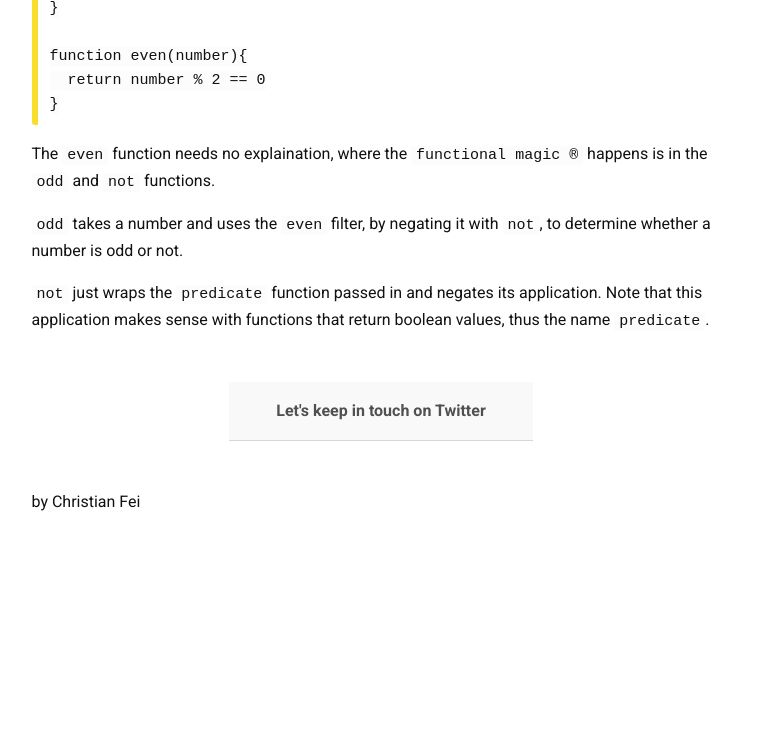
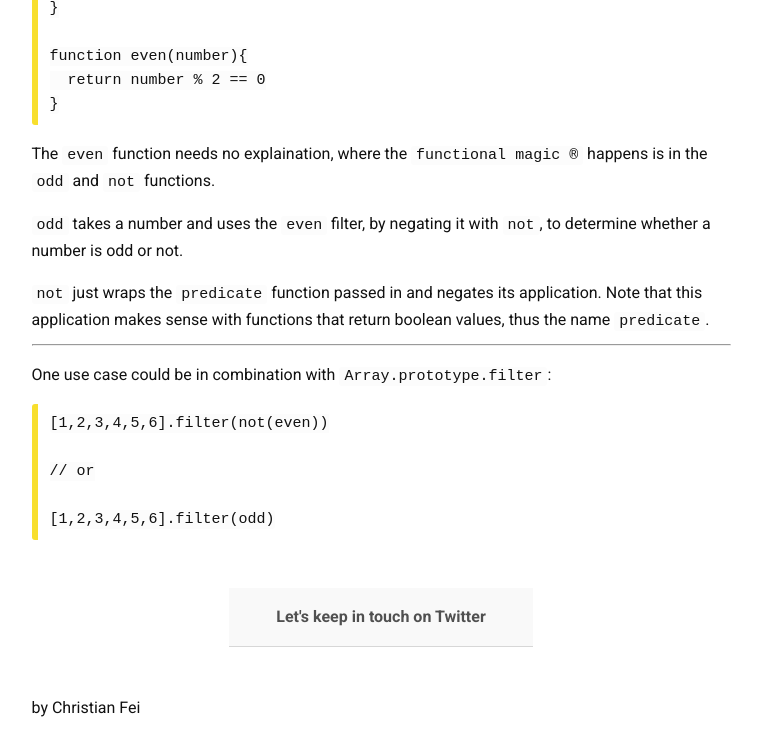
Before and after one commit to christian-fei/christian-fei.github.io-pandoc, a Jekyll site: the page built from _posts/2015-05-09-Functional-JavaScript-write-your-negate-not-function.md, in a window 1280 px wide and 900 px high, scrolled down 978 px. Shown: the top 756 px of the window, without its empty margins (259-1021 px from the left). Built offline with Jekyll 4.4.1, drawn with Linux system fonts in a browser that asks for light colours; Markdown is read by kramdown in place of the engine named in the settings; comment, search, counter and statistics services are not loaded; before the commit the page ends 1672 px from its top, so only the background shows below that.

Commit message:
added usage example

````diff
--- a/_posts/2015-05-09-Functional-JavaScript-write-your-negate-not-function.md
+++ b/_posts/2015-05-09-Functional-JavaScript-write-your-negate-not-function.md
@@ -31,3 +31,15 @@ The `even` function needs no explaination, where the `functional magic ®` happe
 `odd` takes a number and uses the `even` filter, by negating it with `not`, to determine whether a number is odd or not.
 
 `not` just wraps the `predicate` function passed in and negates its application. Note that this application makes sense with functions that return boolean values, thus the name `predicate`.
+
+---
+
+One use case could be in combination with `Array.prototype.filter`:
+
+```
+[1,2,3,4,5,6].filter(not(even))
+
+// or
+
+[1,2,3,4,5,6].filter(odd)
+```
````
